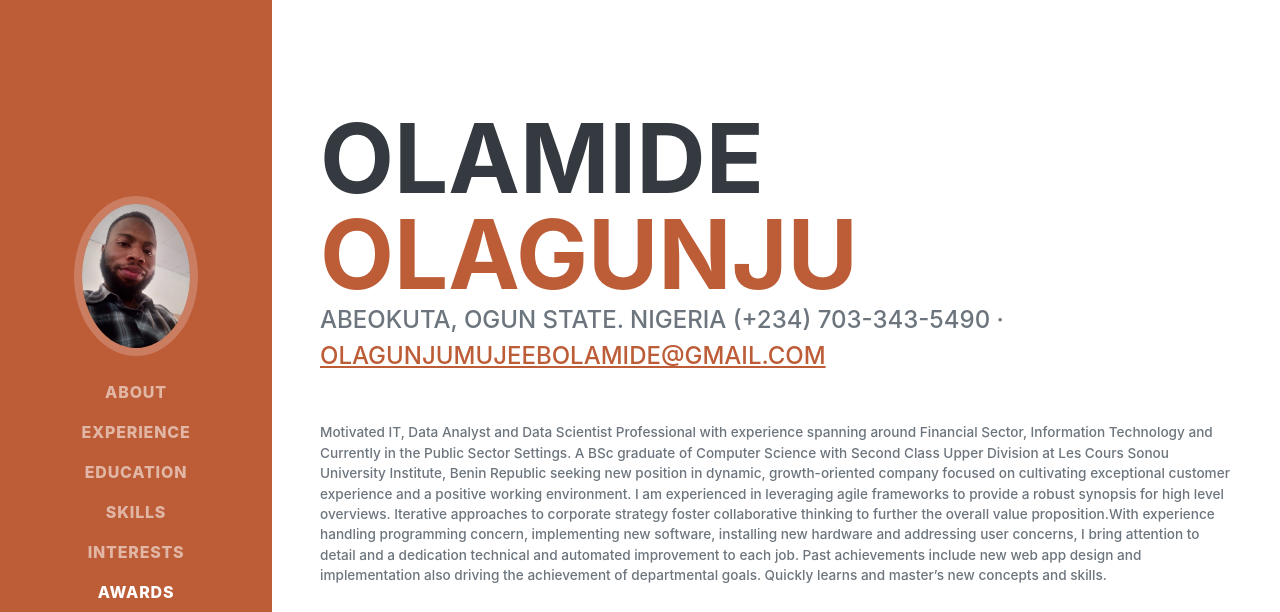
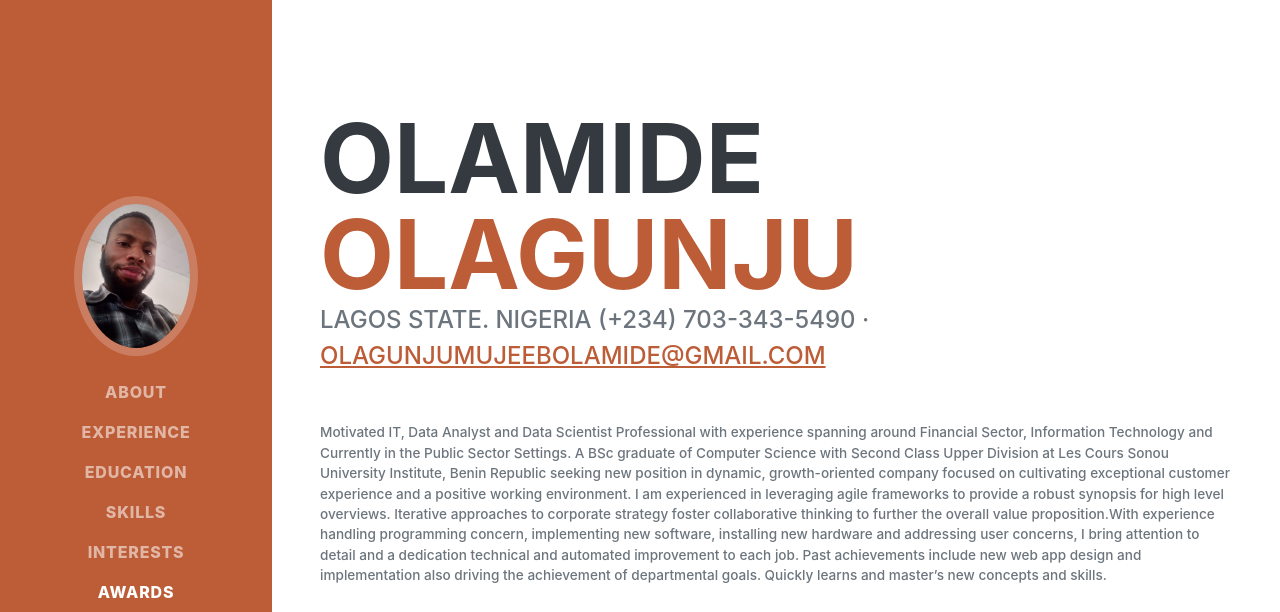
Before and after one commit to olamzy/olamzy.github.io, a plain HTML site: page index.html in a window 1280 px wide. Shown: the top 612 px of the page. Drawn offline with nearby package versions, Linux system fonts and the light colour scheme; a web font is replaced by a local one.

Commit message:
change address

```diff
--- a/index.html
+++ b/index.html
@@ -44,7 +44,7 @@
                         <span class="text-primary">Olagunju</span>
                     </h1>
                     <div class="subheading mb-5">
-                        Abeokuta, Ogun State. Nigeria (+234) 703-343-5490 ·
+                        Lagos State. Nigeria (+234) 703-343-5490 ·
                         <a href="mailto:olagunjumujeebolamide@gmail.com">olagunjumujeebolamide@gmail.com</a>
                     </div>
                     <p class="lead mb-5">
```
